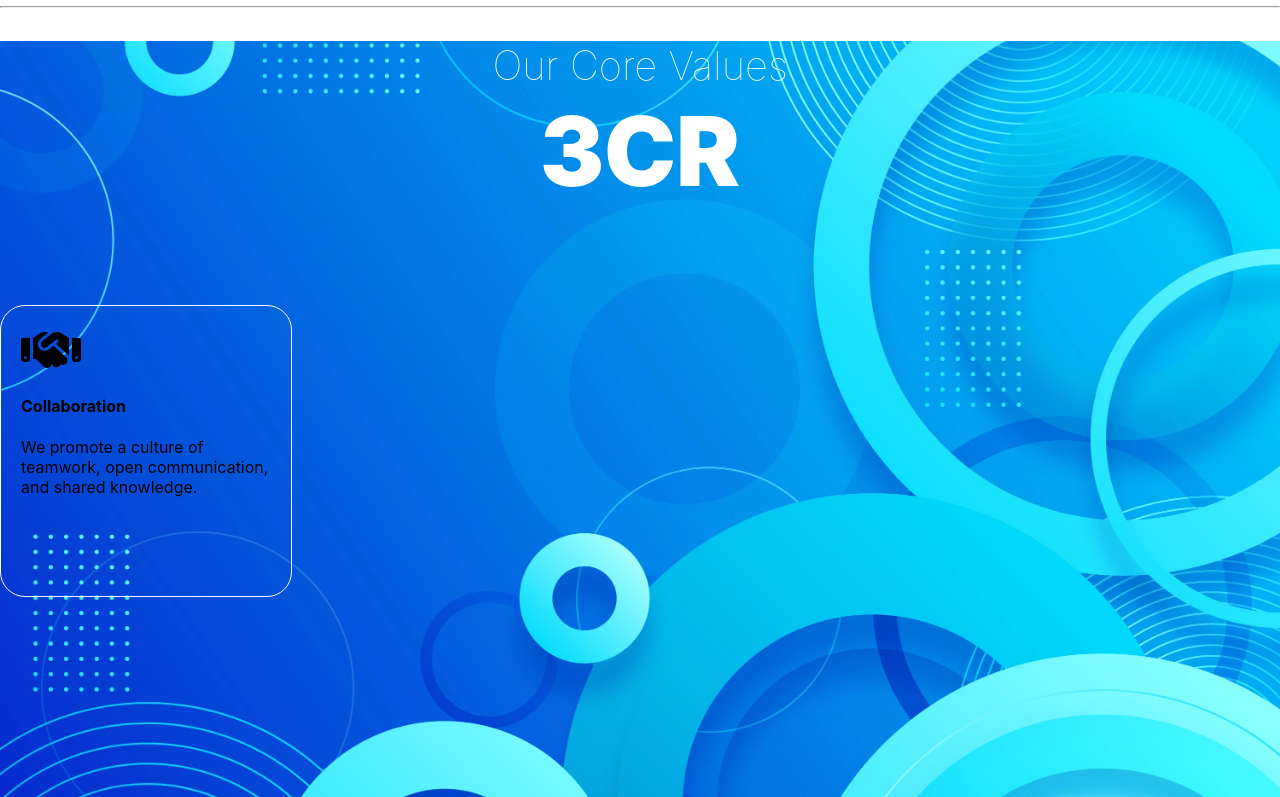
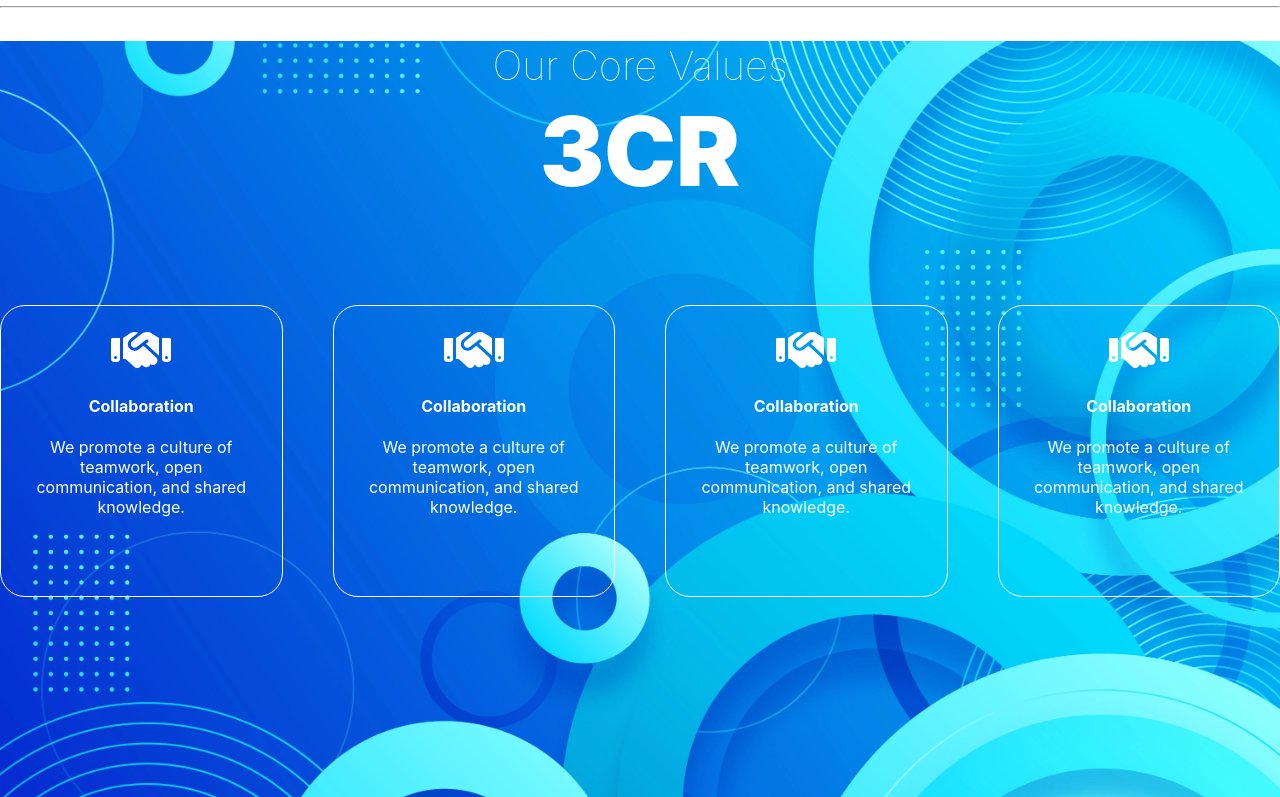
Before and after one commit to patrick-nsolo/lhcreactwebapp, a React (Create React App) app: page /about in a window 1280 px wide. Shown: the part 564-1361 px from the top of the page. Built offline with nearby package versions, Linux system fonts and the light colour scheme.

Commit message:
update about page

```diff
--- a/src/Components/About/About.css
+++ b/src/Components/About/About.css
@@ -44,6 +44,14 @@
     background-size: cover;
     margin: 0;
 }
+.values{
+    display: flex;
+    justify-content: center;
+    align-items: center;
+    gap:50px;
+    color:#fff;
+    text-align: center;
+}
 .collaboration{
     background-color: transparent;
     height:250px;
--- a/src/Components/About/About.js
+++ b/src/Components/About/About.js
@@ -42,6 +42,30 @@ const About = () => {
                   and shared knowledge.
                 </p>
               </div>
+              <div className='collaboration'>
+                <FontAwesomeIcon icon={faHandshake} className='collab-icon'/>
+                <h4>Collaboration</h4>
+                <p>
+                  We promote a culture of teamwork, open communication,
+                  and shared knowledge.
+                </p>
+              </div>
+              <div className='collaboration'>
+                <FontAwesomeIcon icon={faHandshake} className='collab-icon'/>
+                <h4>Collaboration</h4>
+                <p>
+                  We promote a culture of teamwork, open communication,
+                  and shared knowledge.
+                </p>
+              </div>
+              <div className='collaboration'>
+                <FontAwesomeIcon icon={faHandshake} className='collab-icon'/>
+                <h4>Collaboration</h4>
+                <p>
+                  We promote a culture of teamwork, open communication,
+                  and shared knowledge.
+                </p>
+              </div>
             </div>
           </div>
         </div>
```
